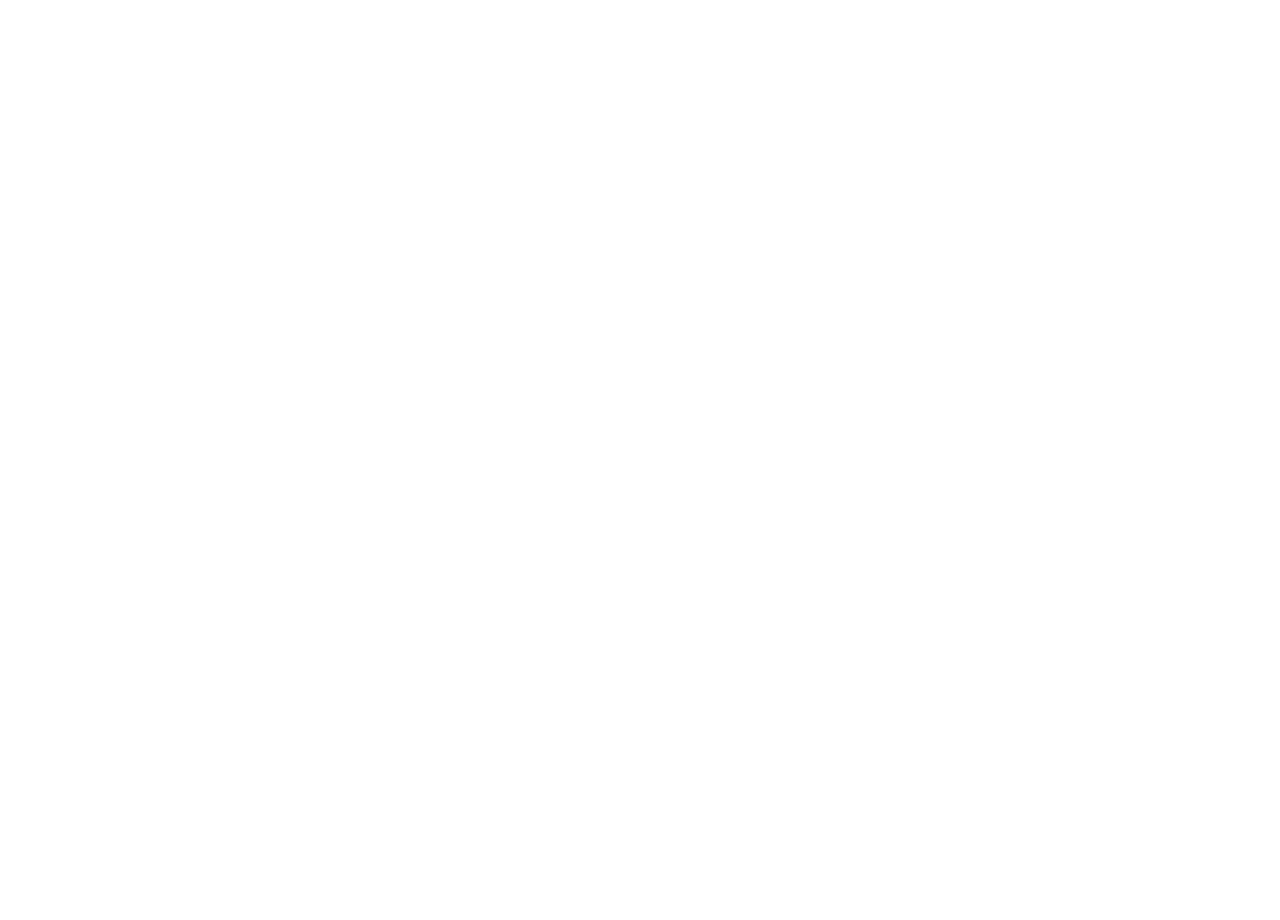
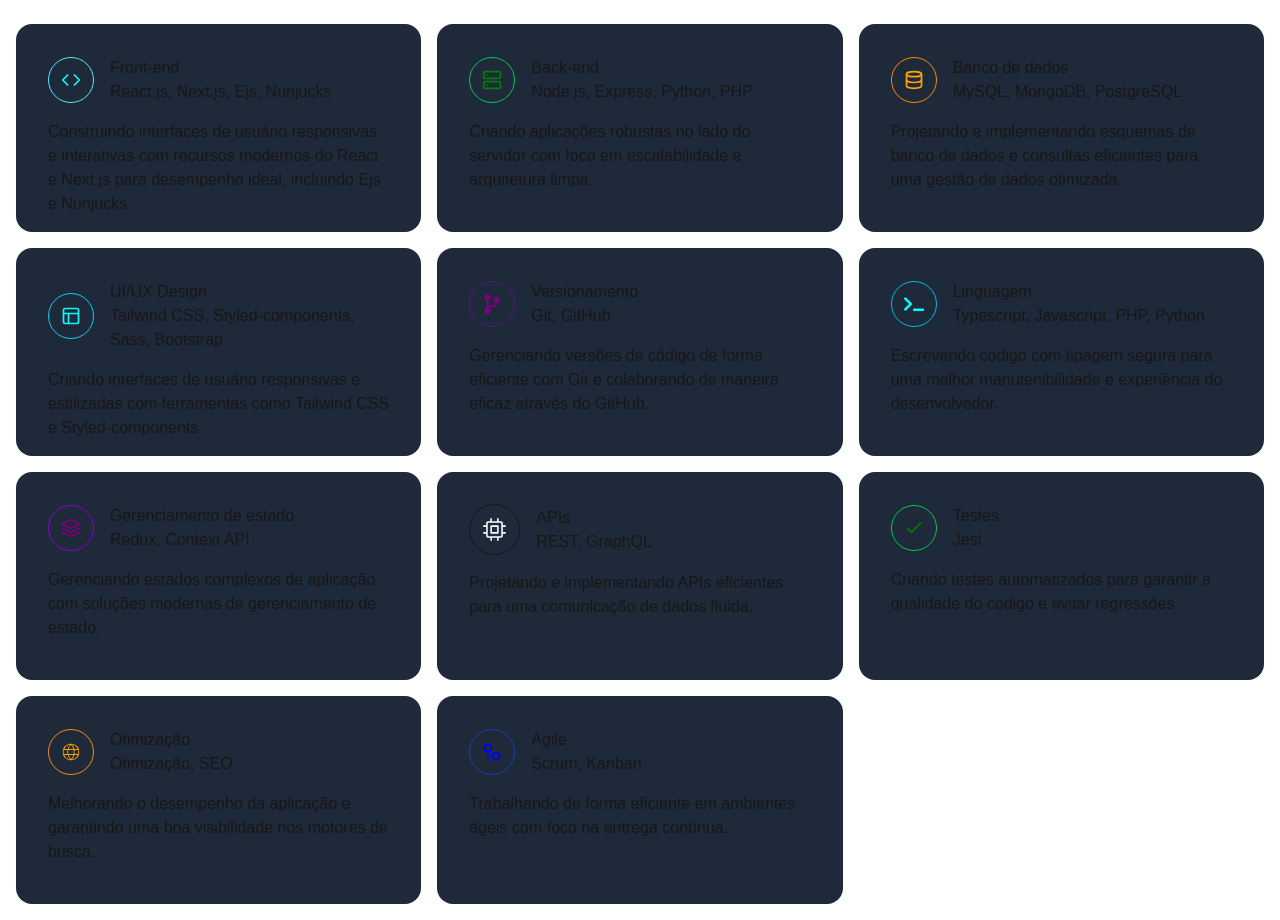
Before and after one commit to Ronald785/ronald-almeida, a Next.js app: page / in a window 1280 px wide. Shown: the part 860-1780 px from the top of the page. Before the commit the page ends 800 px from the top, so only its background shows below. Built offline with nearby package versions, Linux system fonts and the light colour scheme.

Commit message:
Add skills component

```diff
--- a/src/app/components/skilss.tsx
+++ b/src/app/components/skilss.tsx
@@ -1,14 +1,200 @@
-import Image from "next/image";
+import { CiGlobe } from "react-icons/ci";
+import { FaCodeBranch, FaTerminal } from "react-icons/fa";
+import { GoCpu } from "react-icons/go";
+import {
+    LuCheck,
+    LuCode,
+    LuDatabase,
+    LuLayers,
+    LuPanelsTopLeft,
+    LuServer,
+    LuWorkflow,
+} from "react-icons/lu";
 
 export default function Skills() {
     return (
-        <>
-            <h2 className="text-center text-3xl">Skills</h2>
-            <div>
-                <div>
-                    <Image />
+        <section className="max-w-7xl m-auto p-4">
+            <h2 className="text-center text-3xl mb-8">Skills</h2>
+            <div className="grid grid-cols-1 md:grid-cols-2 lg:grid-cols-3 gap-4">
+                <div className="flex flex-col gap-4 p-8 bg-gray-800 rounded-2xl h-52">
+                    <div className="flex items-center gap-4">
+                        <div className="rounded-full p-3 bg-gray-800 border border-cyan-300">
+                            <LuCode size={20} color="cyan" />
+                        </div>
+                        <div className="flex flex-col">
+                            <h4>Front-end</h4>
+                            <p>React.js, Next.js, Ejs, Nunjucks</p>
+                        </div>
+                    </div>
+                    <p>
+                        Construindo interfaces de usuário responsivas e
+                        interativas com recursos modernos do React e Next.js
+                        para desempenho ideal, incluindo Ejs e Nunjucks.
+                    </p>
+                </div>
+
+                <div className="flex flex-col gap-4 p-8 bg-gray-800 rounded-2xl h-52">
+                    <div className="flex items-center gap-4">
+                        <div className="rounded-full p-3 bg-gray-800 border border-green-500">
+                            <LuServer size={20} color="green" />
+                        </div>
+                        <div className="flex flex-col">
+                            <h4>Back-end</h4>
+                            <p>Node.js, Express, Python, PHP</p>
+                        </div>
+                    </div>
+                    <p>
+                        Criando aplicações robustas no lado do servidor com foco
+                        em escalabilidade e arquitetura limpa.
+                    </p>
+                </div>
+
+                <div className="flex flex-col gap-4 p-8 bg-gray-800 rounded-2xl h-52">
+                    <div className="flex items-center gap-4">
+                        <div className="rounded-full p-3 bg-gray-800 border border-orange-400">
+                            <LuDatabase size={20} color="orange" />
+                        </div>
+                        <div className="flex flex-col">
+                            <h4>Banco de dados</h4>
+                            <p>MySQL, MongoDB, PostgreSQL</p>
+                        </div>
+                    </div>
+                    <p>
+                        Projetando e implementando esquemas de banco de dados e
+                        consultas eficientes para uma gestão de dados otimizada.
+                    </p>
+                </div>
+
+                <div className="flex flex-col gap-4 p-8 bg-gray-800 rounded-2xl h-52">
+                    <div className="flex items-center gap-4">
+                        <div className="rounded-full p-3 bg-gray-800 border border-cyan-400">
+                            <LuPanelsTopLeft size={20} color="cyan" />
+                        </div>
+                        <div className="flex flex-col">
+                            <h4>UI/UX Design</h4>
+                            <p>
+                                Tailwind CSS, Styled-components, Sass, Bootstrap
+                            </p>
+                        </div>
+                    </div>
+                    <p>
+                        Criando interfaces de usuário responsivas e estilizadas
+                        com ferramentas como Tailwind CSS e Styled-components.
+                    </p>
+                </div>
+
+                <div className="flex flex-col gap-4 p-8 bg-gray-800 rounded-2xl h-52">
+                    <div className="flex items-center gap-4">
+                        <div className="rounded-full p-3 bg-gray-800 border border-purple-900">
+                            <FaCodeBranch size={20} color="purple" />
+                        </div>
+                        <div className="flex flex-col">
+                            <h4>Versionamento</h4>
+                            <p>Git, GitHub</p>
+                        </div>
+                    </div>
+                    <p>
+                        Gerenciando versões de código de forma eficiente com Git
+                        e colaborando de maneira eficaz através do GitHub.
+                    </p>
+                </div>
+
+                <div className="flex flex-col gap-4 p-8 bg-gray-800 rounded-2xl h-52">
+                    <div className="flex items-center gap-4">
+                        <div className="rounded-full p-3 bg-gray-800 border border-cyan-500">
+                            <FaTerminal size={20} color="cyan" />
+                        </div>
+                        <div className="flex flex-col">
+                            <h4>Linguagem</h4>
+                            <p>Typescript, Javascript, PHP, Python</p>
+                        </div>
+                    </div>
+                    <p>
+                        Escrevendo código com tipagem segura para uma melhor
+                        manutenibilidade e experiência do desenvolvedor.
+                    </p>
+                </div>
+
+                <div className="flex flex-col gap-4 p-8 bg-gray-800 rounded-2xl h-52">
+                    <div className="flex items-center gap-4">
+                        <div className="rounded-full p-3 bg-gray-800 border border-purple-700">
+                            <LuLayers size={20} color="purple" />
+                        </div>
+                        <div className="flex flex-col">
+                            <h4>Gerenciamento de estado</h4>
+                            <p>Redux, Context API</p>
+                        </div>
+                    </div>
+                    <p>
+                        Gerenciando estados complexos de aplicação com soluções
+                        modernas de gerenciamento de estado.
+                    </p>
+                </div>
+
+                <div className="flex flex-col gap-4 p-8 bg-gray-800 rounded-2xl h-52">
+                    <div className="flex items-center gap-4">
+                        <div className="rounded-full p-3 bg-gray-800 border border-white-500">
+                            <GoCpu size={25} color="white" />
+                        </div>
+                        <div className="flex flex-col">
+                            <h4>APIs</h4>
+                            <p>REST, GraphQL</p>
+                        </div>
+                    </div>
+                    <p>
+                        Projetando e implementando APIs eficientes para uma
+                        comunicação de dados fluida.
+                    </p>
+                </div>
+
+                <div className="flex flex-col gap-4 p-8 bg-gray-800 rounded-2xl h-52">
+                    <div className="flex items-center gap-4">
+                        <div className="rounded-full p-3 bg-gray-800 border border-green-500">
+                            <LuCheck size={20} color="green" />
+                        </div>
+                        <div className="flex flex-col">
+                            <h4>Testes</h4>
+                            <p>Jest</p>
+                        </div>
+                    </div>
+                    <p>
+                        Criando testes automatizados para garantir a qualidade
+                        do código e evitar regressões.
+                    </p>
+                </div>
+
+                <div className="flex flex-col gap-4 p-8 bg-gray-800 rounded-2xl h-52">
+                    <div className="flex items-center gap-4">
+                        <div className="rounded-full p-3 bg-gray-800 border border-orange-400">
+                            <CiGlobe size={20} color="orange" />
+                        </div>
+                        <div className="flex flex-col">
+                            <h4>Otimização</h4>
+                            <p>Otimização, SEO</p>
+                        </div>
+                    </div>
+                    <p>
+                        Melhorando o desempenho da aplicação e garantindo uma
+                        boa visibilidade nos motores de busca.
+                    </p>
+                </div>
+
+                <div className="flex flex-col gap-4 p-8 bg-gray-800 rounded-2xl h-52">
+                    <div className="flex items-center gap-4">
+                        <div className="rounded-full p-3 bg-gray-800 border border-blue-800">
+                            <LuWorkflow size={20} color="blue" />
+                        </div>
+                        <div className="flex flex-col">
+                            <h4>Agile</h4>
+                            <p>Scrum, Kanban</p>
+                        </div>
+                    </div>
+                    <p>
+                        Trabalhando de forma eficiente em ambientes ágeis com
+                        foco na entrega contínua.
+                    </p>
                 </div>
             </div>
-        </>
+        </section>
     );
 }
--- a/src/app/page.tsx
+++ b/src/app/page.tsx
@@ -7,7 +7,7 @@
         <>
             <Home />
             {/* <Nav /> */}
-            {/* <Skills /> */}
+            <Skills />
         </>
     );
 }
```
